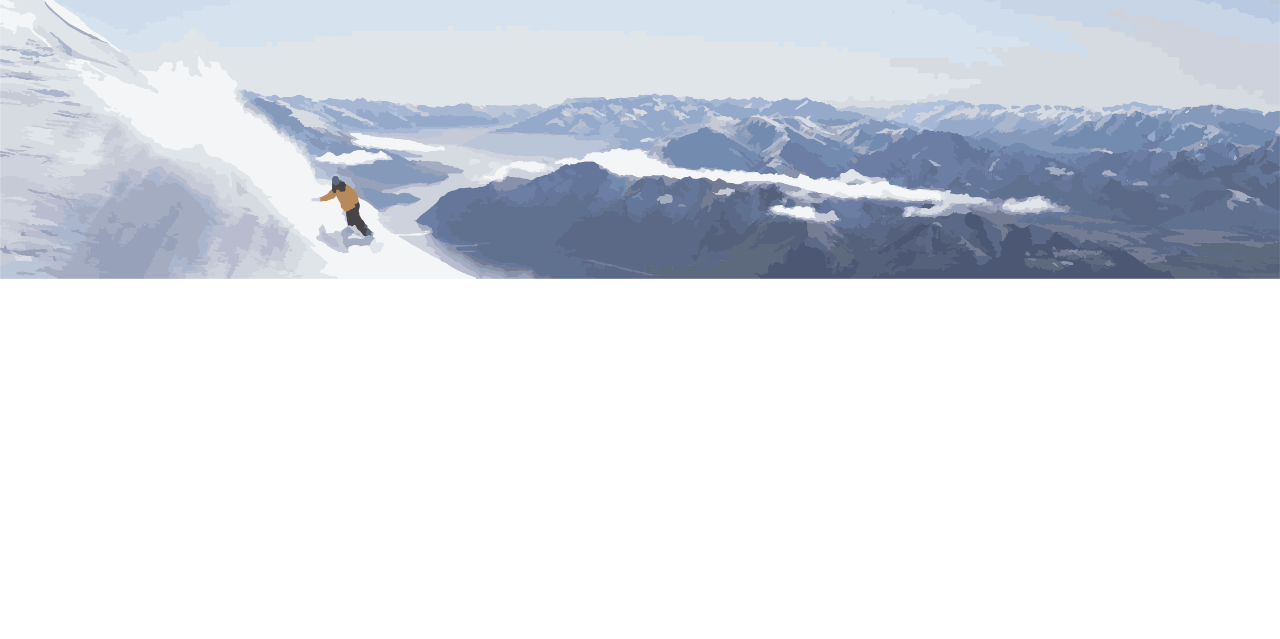
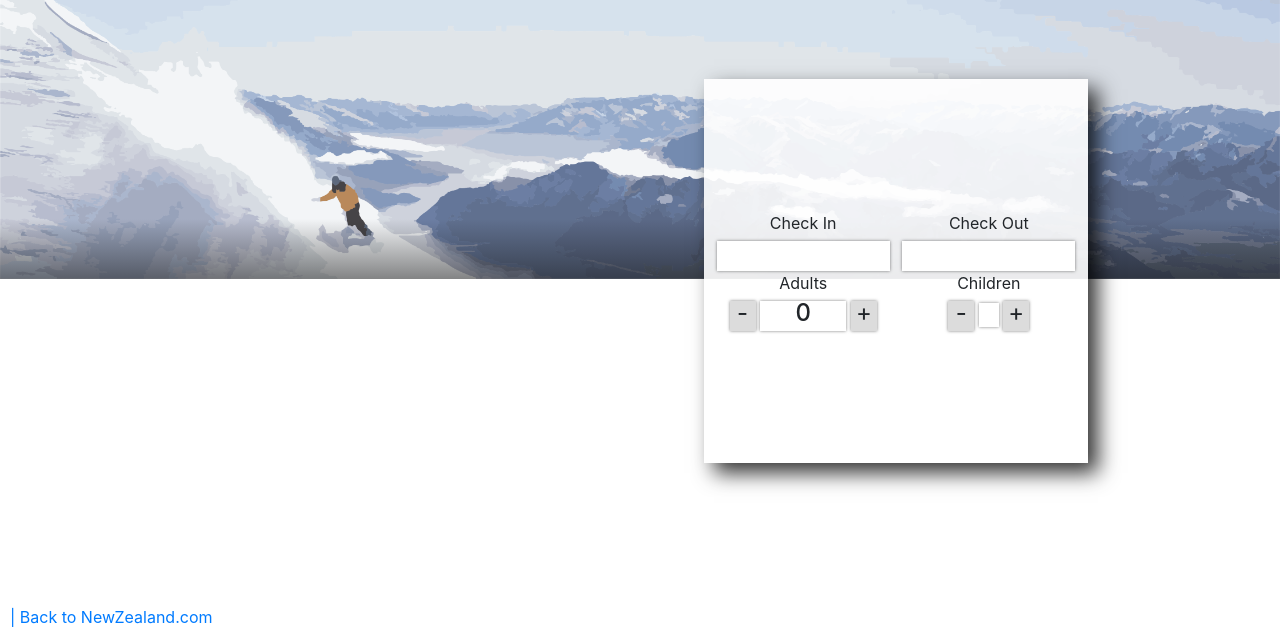
Before and after one commit to NathanRomanos/Igloo, a plain HTML site: page index.html in a window 1280 px wide. Shown: the part 161-800 px from the top of the page. Drawn offline with nearby package versions, Linux system fonts and the light colour scheme.

Commit message:
Started work on searchbox

```diff
--- a/index.html
+++ b/index.html
@@ -1,5 +1,4 @@
 <!DOCTYPE html>
-<!doctype html>
 <html lang="en">
   <head>
     <!-- Required meta tags -->
@@ -13,6 +12,9 @@
     <!-- Bootstrap CSS -->
     <link rel="stylesheet" href="https://stackpath.bootstrapcdn.com/bootstrap/4.3.1/css/bootstrap.min.css" integrity="sha384-ggOyR0iXCbMQv3Xipma34MD+dH/1fQ784/j6cY/iJTQUOhcWr7x9JvoRxT2MZw1T" crossorigin="anonymous">
 
+    <!-- jQuery UI Stylesheet -->
+    <link rel="stylesheet" href="https://code.jquery.com/ui/1.12.1/themes/base/jquery-ui.css">
+
     <!-- My CSS File -->
     <link rel="stylesheet" href="css/style.css">
 
@@ -20,10 +22,48 @@
   </head>
   <body>
 
+<!-- LANDING PAGE HEADER -->
     <div class="header">
       <img class="headerImg" src="images/IglooBanner@2x.png" alt="">
       <img class="headerLogo" src="images/IglooLogo2@2x.png" alt="">
+      <span class="headerShadow"></span>
     </div>
+
+
+<!-- LANDING PAGE SEARCH FUNCTION -->
+    <div class="searchBox">
+      <label for="startDate" class="black searchBox-date"> Check In </label>
+
+      <label for="endDate" class="black searchBox-date"> Check Out </label>
+
+      <input type="text" id="startDate" class="searchBox-date" name="startDate">
+
+      <input type="text" id="endDate" class="searchBox-date" name="endDate">
+
+      <label for="adults" class="black searchBox-guests"> Adults </label>
+
+      <label for="children" class="black searchBox-guests"> Children </label>
+
+      <div class="searchBox-guests">
+        <p id="adultMinus">-</p>
+        <h2 id="adults"></h2>
+        <p id="adultPlus">+</p>
+      </div>
+
+      <div class="searchBox-guests">
+        <p>-</p>
+        <input type="number"  min="0" max="6"  id="children" name="children">
+        <p>+</p>
+      </div>
+    </div>
+
+
+    <!-- LANDING PAGE BACK LINK -->
+    <div class="backLink">
+      <a href="https://www.newzealand.com/int/skiing%2Bqueenstown-wanaka/" target="_blank">| Back to NewZealand.com</a>
+    </div>
+
+
 
 
 
--- a/js/script.js
+++ b/js/script.js
@@ -1 +1,68 @@
 console.log('Working');
+
+
+
+$("#startDate").datepicker({
+  dateFormat: 'yy-mm-dd',
+  changeMonth: true,
+  minDate: new Date(),
+  maxDate: '+1y',
+  onSelect: function(date){
+
+      var selectedDate = new Date(date);
+      var msecsInADay = 86400000;
+      var stDate = new Date(selectedDate.getTime() + msecsInADay);
+
+     //Set Minimum Date of EndDatePicker After Selected Date of StartDatePicker
+      $("#endDate").datepicker( "option", "minDate", stDate );
+      var enDate = new Date(selectedDate.getTime() + 15 * msecsInADay);
+
+
+      $("#endDate").datepicker( "option", "maxDate", enDate );
+
+  }
+});
+
+
+$("#endDate").datepicker({
+  dateFormat: 'yy-mm-dd',
+  changeMonth: true,
+  onSelect: function dateDiff() {
+
+    var start = $('#startDate').datepicker('getDate');
+    var end = $('#endDate').datepicker('getDate');
+    var days   = (end - start)/1000/60/60/24;
+    console.log(days);
+    return;
+  }
+
+});
+
+var number = 0;
+
+document.getElementById('adults').innerText = number;
+
+$("#adultPlus").click(function(){
+  if (number < 6) {
+    number = number+1
+  };
+  document.getElementById('adults').innerText = number;
+});
+
+$("#adultMinus").click(function(){
+  if (number > 0) {
+    number = number-1
+  };
+  document.getElementById('adults').innerText = number;
+});
+
+
+//Find the number of days between dates
+// function dateDiff() {
+//
+//   var start = $('#startDate').datepicker('getDate');
+//   var end = $('#endDate').datepicker('getDate');
+//   var days   = (end - start)/1000/60/60/24;
+//   console.log(days);
+//   return;
+// }
--- /dev/null
+++ b/sass/_header.scss
@@ -0,0 +1,20 @@
+.header {
+  position: relative;
+  .headerImg {
+    width: 100vw;
+  }
+  .headerLogo {
+    position: absolute;
+    top: 10%;
+    left: 10%;
+    width: 35%;
+  }
+  .headerShadow {
+    width: 100vw;
+    height: 60px;
+    position: absolute;
+    bottom: 0;
+    left: 0;
+    background: linear-gradient(to bottom, rgba(76,76,76,0) 0, rgba(19,19,19,0.5) 100%);
+  }
+}
--- a/sass/style.scss
+++ b/sass/style.scss
@@ -2,19 +2,74 @@
 @import "variables";
 @import "functions";
 @import "mixins";
+@import "header";
 
 
+.searchBox {
+  width: 30vw;
+  height: 30vw;
+  background-color: rgba(255, 255, 255, 0.9);
+  position: absolute;
+  top: 30%;
+  right: 15%;
+  box-shadow: 10px 10px 20px rgba(0, 0, 0, 0.8);
+  text-align: center;
+  display: flex;
+  flex-wrap: wrap;
+  justify-content: space-evenly;
+  align-content: center;
+
+  .searchBox-date {
+    flex-basis: 45%;
+    height: 30px;
+  }
+
+  .searchBox-guests {
+    flex-basis: 45%;
+    height: 30px;
+
+    h2 {
+      display: inline-block;
+      width: 50%;
+      height: 30px;
+      background-color: white;
+      box-shadow: 0px 0px 3px rgba(0, 0, 0, 0.5);
+      border: none;
+      margin-bottom: 0;
+      font-size: 1.5rem;
+      line-height: 100%;
+      text-align: center;
+    }
+
+    p{
+      display: inline-block;
+      height: 30px;
+      width: 15%;
+      font-size: 1.5rem;
+      line-height: 100%;
+      background-color: gainsboro;
+      box-shadow: 0px 0px 3px rgba(0, 0, 0, 0.5);
+      margin-bottom: 0;
+      cursor: pointer;
+    }
+
+  }
+}
+
+label {
+  margin-bottom: 0;
+}
+
+input {
+  background-color: white;
+  box-shadow: 0px 0px 3px rgba(0, 0, 0, 0.5);
+  border: none;
+  width: 20px;
+}
 
 
-.header {
-  position: relative;
-  .headerImg {
-    width: 100vw;
-  }
-  .headerLogo {
-    position: absolute;
-    top: 10%;
-    left: 10%;
-    width: 35%;
-  }
+.backLink {
+  position: absolute;
+  bottom: 10px;
+  left: 10px;
 }
```
Also changed, not shown: css/style.css, 1 other file.
